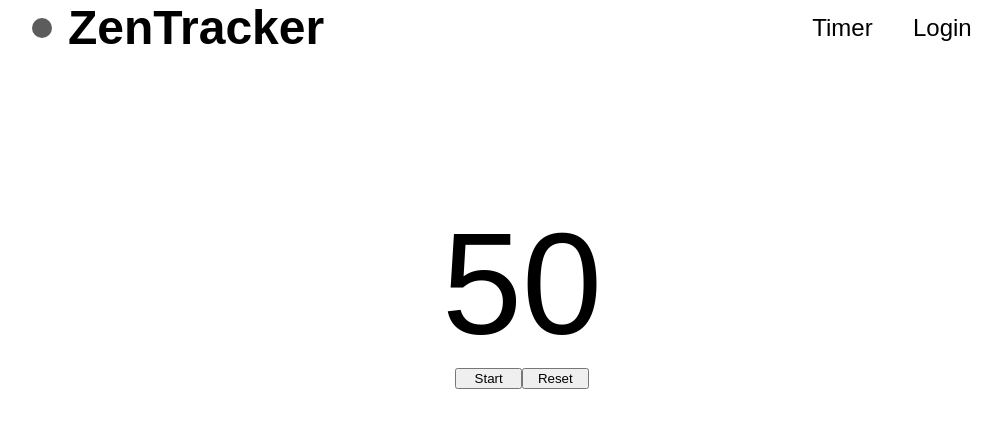
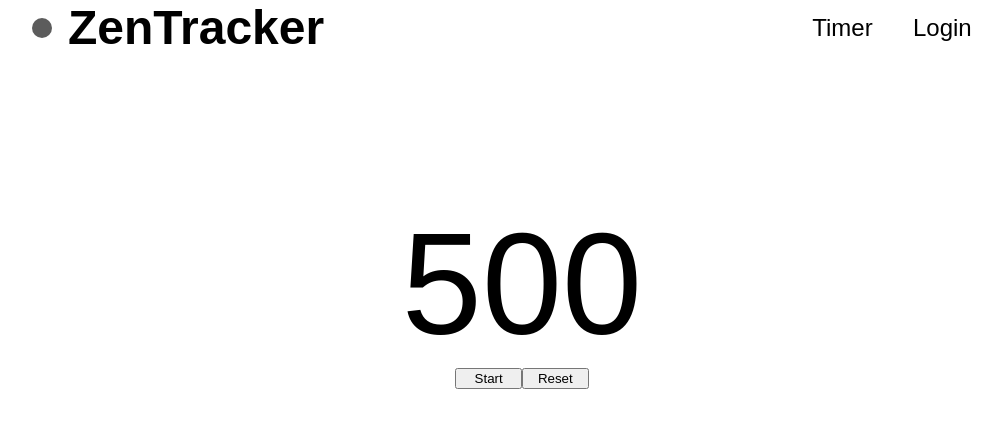
Before and after one commit to no-self-required/ZenTracker, a React (Create React App) app in the folder tracker/: page / in a window 1280 px wide. Shown: the top 428 px of the page, without its empty margins (118-1119 px from the left). Built offline with nearby package versions, Linux system fonts and the light colour scheme.

Commit message:
fix display timer to shown correct digits and zeros, clean up comments

```diff
--- a/tracker/src/components/Main.jsx
+++ b/tracker/src/components/Main.jsx
@@ -124,12 +124,6 @@ function Main() {
     });
   }
 
-  //input overflow working correctly
-  //default value not wokring correctly
-  //when timer is started, then enter edit state, default value goes to initial timer rather than current timer.
-  //issues with string vs integer input
-  //use setState to change value
-
   //stretch: on fresh edit state: any new input will delete previous timer
   function handleChange(event) {
     let timerInput = event.target.value
@@ -142,6 +136,11 @@ function Main() {
     setInitialTime(timerInput);
   }
 
+  function acceptNum(event) {
+      if (!/[0-9]/.test(event.key)) {
+        event.preventDefault();
+      }
+  }
   //use timerInput to set and display new input value
 
   //take totalseconds and set new input
@@ -165,8 +164,6 @@ function Main() {
     if (formatTime < 60) {
       showSec = formatTime;
     }
-
-
 
     formatted.push(showHours);
     formatted.push(showMin);
@@ -199,20 +196,9 @@ function Main() {
       }
     }
 
-
-    console.log("INPUT FILL ZEROS", input)
-    console.log("LENGTH OF [1]", input[1].length)
     setInputTimer(input.join(''))
   }
-  // function handleInput(e) {
-  //   // e.target.value = e.target.value.slice(0)
-  //   // let inputValue = e.target.value
-  //   // if (inputValue.length > 6) {
-  //   //   inputValue.substring(1)
-  //   // }
-  // }
 
-  //display necessary 00's. ex: 2m 00s
   function displayTime() {
     let formatTime = totalSeconds;
     let showHours = 0;
@@ -234,32 +220,36 @@ function Main() {
       showSec = formatTime;
     }
 
-    // formatted.push(showHours + "h ");
-    // formatted.push(showMin + "m ");
-    // formatted.push(showSec + "s ");
-
     formatted.push(showHours);
     formatted.push(showMin);
     formatted.push(showSec);
 
-    console.log("formatted", formatted)
+    for (let i = 0; i < formatted.length; i++) {
+      if (formatted[i].toString().length === 1) {
+        formatted[i] = "0" + formatted[i]
+      }
+    }
 
-    let omitZero = []
+    return formatted;
+  }
+
+  function omitZero() {
+    const timer = displayTime();
+
+    const joinTimer = timer.join('');
+
+    const splitTimer = joinTimer.split('')
+
+    let omitZero = [];
     //remove zeros before actual timer
-    for (let i = 0; i < formatted.length; i++) {
-      if (formatted[i] !== 0) {
-        omitZero = formatted.slice(i)
+    for (let i = 0; i < splitTimer.length; i++) {
+      if (splitTimer[i] !== "0") {
+        omitZero = splitTimer.slice(i)
         break;
       }
     }
 
-    // if (omitZero[omitZero.length -1] === 0) {
-    //   omitZero.pop()
-    // }
-
-    //problem with single digit minutes
-    //need to add double zeros!!!
-    return omitZero;
+    return omitZero
   }
 
   //disable reset button if timer is not running
@@ -267,10 +257,9 @@ function Main() {
   //add rendering logic: show initial timer, on click: edit timer
   //if timer is clicked, pause and hide timer and show timer input. AS OPPOSED to hiding input / changing focus to input
 
-  const formattedTime = displayTime();
-  const newInput = formattedTime.join('')
+  const formattedTime = omitZero();
 
-
+  //Need to display shadow 00's for input
   return (
     <div className="container">
       <div className="timer-container">
@@ -279,15 +268,9 @@ function Main() {
             type="number"
             id="timer"
             name="timer"
-            // onInput={handleInput}
-            // defaultValue={newInput}
             value={inputTimer}
             onChange={handleChange}
-            onKeyPress={(event) => {
-              if (!/[0-9]/.test(event.key)) {
-                event.preventDefault();
-              }
-            }}
+            onKeyPress={acceptNum}
           ></input>
         )}
         <div>
```
